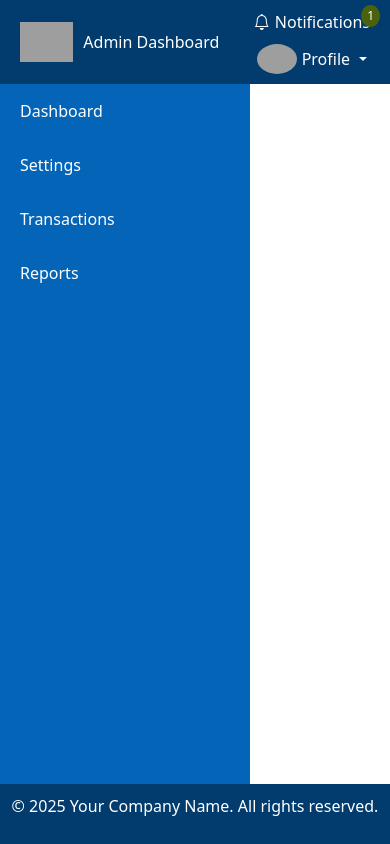
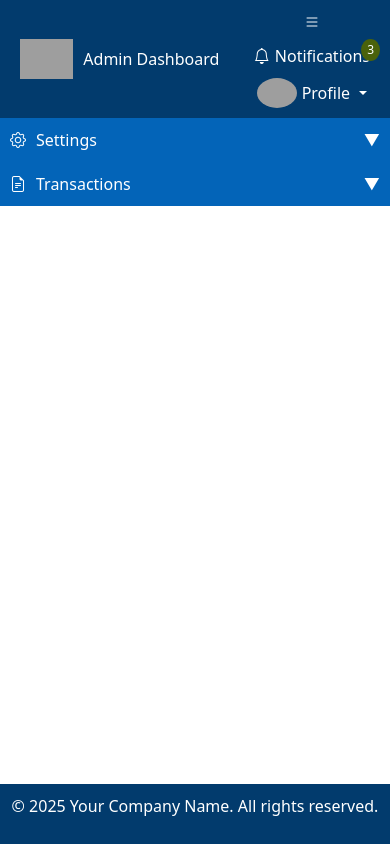
Before and after one commit to Mahfuz-bappy/Inventrixapp, an Angular app: page /admin in a window 390 px wide. Built offline with nearby package versions, Linux system fonts and the light colour scheme; grey boxes are pictures that could not be loaded.

Commit message:
admin layout toggle

```diff
--- a/src/app/layout/admin-layout/admin-header/admin-header.component.html
+++ b/src/app/layout/admin-layout/admin-header/admin-header.component.html
@@ -5,15 +5,27 @@
   </div>
   <nav class="nav">
     <ul>
+      <li>
+        <a (click)="toggleSidebar()">
+          <i class="bi bi-list"></i> <!-- Toggle Menu Icon -->
+        </a>
+      </li>
       <li class="notification">
         <a class="notification-toggle" (click)="toggleNotificationPanel()">
           <i class="bi bi-bell"></i>
-          <span class="notification-count">1</span>
+          <span class="notification-count">3</span>
           Notifications
         </a>
         <div class="notification-panel" [class.show]="isNotificationPanelOpen">
           <ul class="notification-list">
-
+            <li>
+              <span class="message">New user registered</span>
+              <span class="date">Feb 22, 2025</span>
+            </li>
+            <li>
+              <span class="message">Server downtime scheduled</span>
+              <span class="date">Feb 21, 2025</span>
+            </li>
             <li>
               <span class="message">New comment on your post</span>
               <span class="date">Feb 20, 2025</span>
--- a/src/app/layout/admin-layout/admin-header/admin-header.component.ts
+++ b/src/app/layout/admin-layout/admin-header/admin-header.component.ts
@@ -1,4 +1,4 @@
-import { Component } from '@angular/core';
+import { Component, Input } from '@angular/core';
 import { RouterModule } from '@angular/router';
 import { AuthService } from '../../../shared/services/auth.service';
 
@@ -10,6 +10,7 @@ import { AuthService } from '../../../shared/services/auth.service';
   styleUrls: ['./admin-header.component.css']
 })
 export class AdminHeaderComponent {
+  @Input() isSidebarCollapsed: boolean = false;
   isDropdownOpen: boolean = false;
   isNotificationPanelOpen: boolean = false;
 
@@ -23,6 +24,10 @@ export class AdminHeaderComponent {
     this.isNotificationPanelOpen = !this.isNotificationPanelOpen;
   }
 
+  toggleSidebar(): void {
+    this.isSidebarCollapsed = !this.isSidebarCollapsed;
+  }
+
   logout(): void {
     this.authService.logout();
   }
--- a/src/app/layout/admin-layout/admin-layout.component.html
+++ b/src/app/layout/admin-layout/admin-layout.component.html
@@ -1,4 +1,6 @@
-<app-admin-header></app-admin-header>
+<app-admin-header [isSidebarCollapsed]="isSidebarCollapsed" (toggleSidebar)="toggleSidebar()"></app-admin-header>
 <app-admin-sidebar [isSidebarCollapsed]="isSidebarCollapsed"></app-admin-sidebar>
-<app-admin-main></app-admin-main>
+<app-admin-main [class.collapsed]="isSidebarCollapsed">
+  <router-outlet></router-outlet>
+</app-admin-main>
 <app-admin-footer></app-admin-footer>
--- a/src/app/layout/admin-layout/admin-sidebar/admin-sidebar.component.css
+++ b/src/app/layout/admin-layout/admin-sidebar/admin-sidebar.component.css
@@ -18,16 +18,57 @@
 }
 
 .admin-sidebar .sidebar-nav li {
-    padding: 15px 20px;
+  padding: 10px 10px;
+  cursor: pointer;
 }
 
 .admin-sidebar .sidebar-nav li a {
   color: white;
   text-decoration: none;
-    display: block;
+  display: flex;
+  align-items: center;
+  gap: 10px;
   transition: background-color 0.3s;
 }
 
-  .admin-sidebar .sidebar-nav li a:hover {
-    background-color: #21845E;
+.admin-sidebar .sidebar-nav li a:hover,
+.admin-sidebar .sidebar-nav li a.active {
+  background-color: #4F7ACC;
+  padding: 10px;
 }
+
+.admin-sidebar .sidebar-nav li.has-submenu > a::after {
+  content: '▼';
+  margin-left: auto;
+  transition: transform 0.3s;
+}
+
+.admin-sidebar .sidebar-nav li.has-submenu.open > a::after {
+  transform: rotate(-180deg);
+}
+
+.admin-sidebar .sidebar-nav .submenu {
+  display: none;
+  list-style: none;
+  padding-left: 20px;
+}
+
+.admin-sidebar .sidebar-nav .submenu.show {
+  display: block;
+}
+
+@media (max-width: 768px) {
+  .admin-sidebar {
+    width: 100%;
+    height: auto;
+    position: relative;
+  }
+
+  .admin-sidebar.collapsed {
+    width: 100%;
+  }
+
+  .admin-sidebar .sidebar-nav {
+    flex-direction: column;
+  }
+}
--- a/src/app/layout/admin-layout/admin-sidebar/admin-sidebar.component.html
+++ b/src/app/layout/admin-layout/admin-sidebar/admin-sidebar.component.html
@@ -1,8 +1,25 @@
 <aside class="admin-sidebar" [class.collapsed]="isSidebarCollapsed">
   <ul class="sidebar-nav">
-    <li><a href="#">Dashboard</a></li>
-    <li><a href="#">Settings</a></li>
-    <li><a href="#">Transactions</a></li>
-    <li><a href="#">Reports</a></li>
+    <li class="has-submenu" [class.open]="isSubmenuOpen.settings">
+      <a (click)="toggleSubmenu('settings')">
+        <i class="bi bi-gear"></i> Settings
+      </a>
+      <ul class="submenu" [class.show]="isSubmenuOpen.settings">
+        <li><a routerLink="/admin/settings/company-entry" routerLinkActive="active">Company Entry</a></li>
+        <li><a routerLink="/admin/settings/subscription-entry" routerLinkActive="active">Subscription Entry</a></li>
+        <li><a routerLink="/admin/settings/state-entry" routerLinkActive="active">State Entry</a></li>
+        <li><a routerLink="/admin/settings/country-entry" routerLinkActive="active">Country Entry</a></li>
+      </ul>
+    </li>
+    <li class="has-submenu" [class.open]="isSubmenuOpen.transactions">
+      <a (click)="toggleSubmenu('transactions')">
+        <i class="bi bi-file-earmark-text"></i> Transactions
+      </a>
+      <ul class="submenu" [class.show]="isSubmenuOpen.transactions">
+        <li><a routerLink="/admin/transaction/subscription-approval" routerLinkActive="active">Subscription Approval</a></li>
+        <li><a routerLink="/admin/transaction/employee-leave" routerLinkActive="active">Employee Leave</a></li>
+        <li><a routerLink="/admin/transaction/employee-resignation" routerLinkActive="active">Employee Resignation</a></li>
+      </ul>
+    </li>
   </ul>
 </aside>
--- a/src/app/layout/admin-layout/admin-sidebar/admin-sidebar.component.ts
+++ b/src/app/layout/admin-layout/admin-sidebar/admin-sidebar.component.ts
@@ -1,13 +1,29 @@
 import { CommonModule } from '@angular/common';
 import { Component, Input } from '@angular/core';
+import { RouterModule } from '@angular/router';
 
 @Component({
   selector: 'app-admin-sidebar', // Updated selector
   standalone: true,
-  imports: [CommonModule],
+  imports: [CommonModule,RouterModule],
   templateUrl: './admin-sidebar.component.html', // Updated template URL
   styleUrls: ['./admin-sidebar.component.css'] // Updated style URL
 })
 export class AdminSidebarComponent {
   @Input() isSidebarCollapsed: boolean = false; // Add this property
+  isSubmenuOpen = {
+    settings: false,
+    transactions: false
+  };
+
+
+
+  toggleSubmenu(menu: 'settings' | 'transactions'): void {
+    for (const key in this.isSubmenuOpen) {
+      if (key !== menu) {
+        this.isSubmenuOpen[key as 'settings' | 'transactions'] = false;
+      }
+    }
+    this.isSubmenuOpen[menu] = !this.isSubmenuOpen[menu];
+  }
 }
--- a/src/app/user/login/login.component.ts
+++ b/src/app/user/login/login.component.ts
@@ -62,7 +62,7 @@ export class LoginComponent {
             this.router.navigateByUrl('/storeboard');
           }
           else{
-            this.router.navigateByUrl('/dashboard');
+            this.router.navigateByUrl('/admin');
           }
           return;
         },
```
Lines whose indentation alone changed are shown as unchanged.
